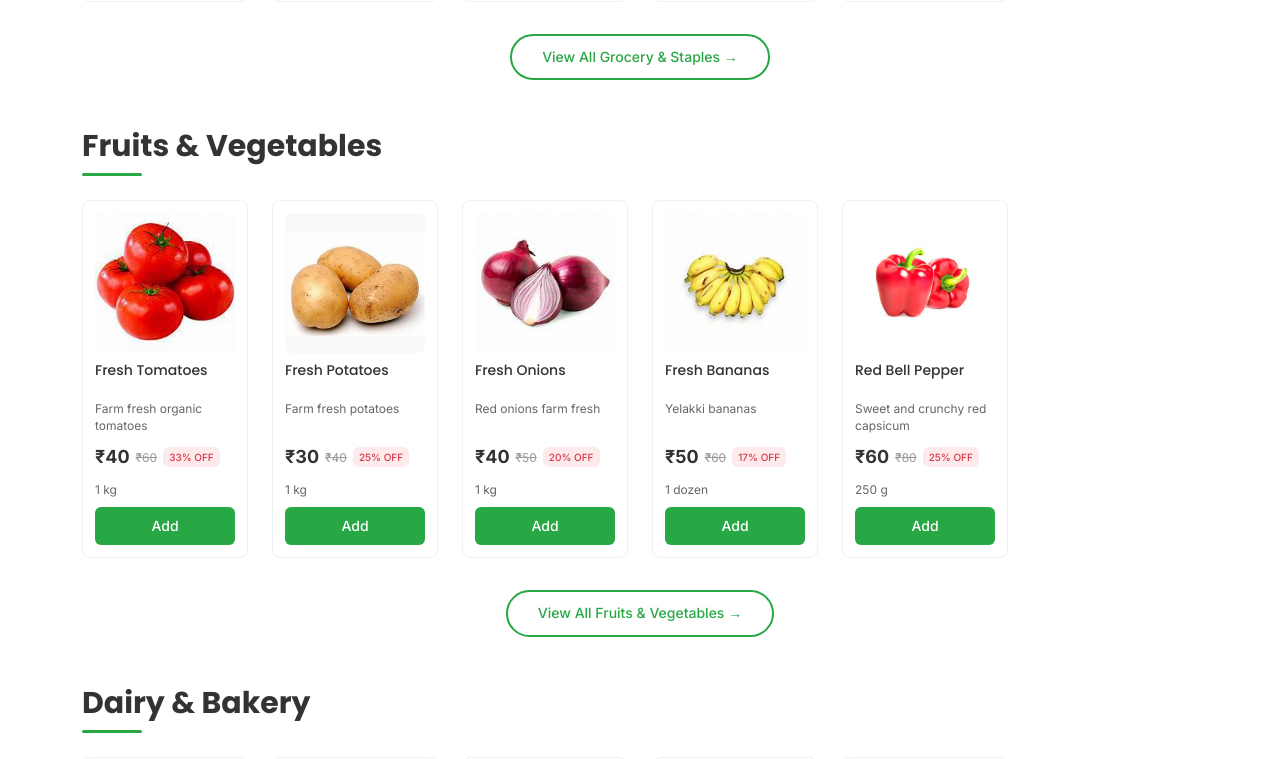
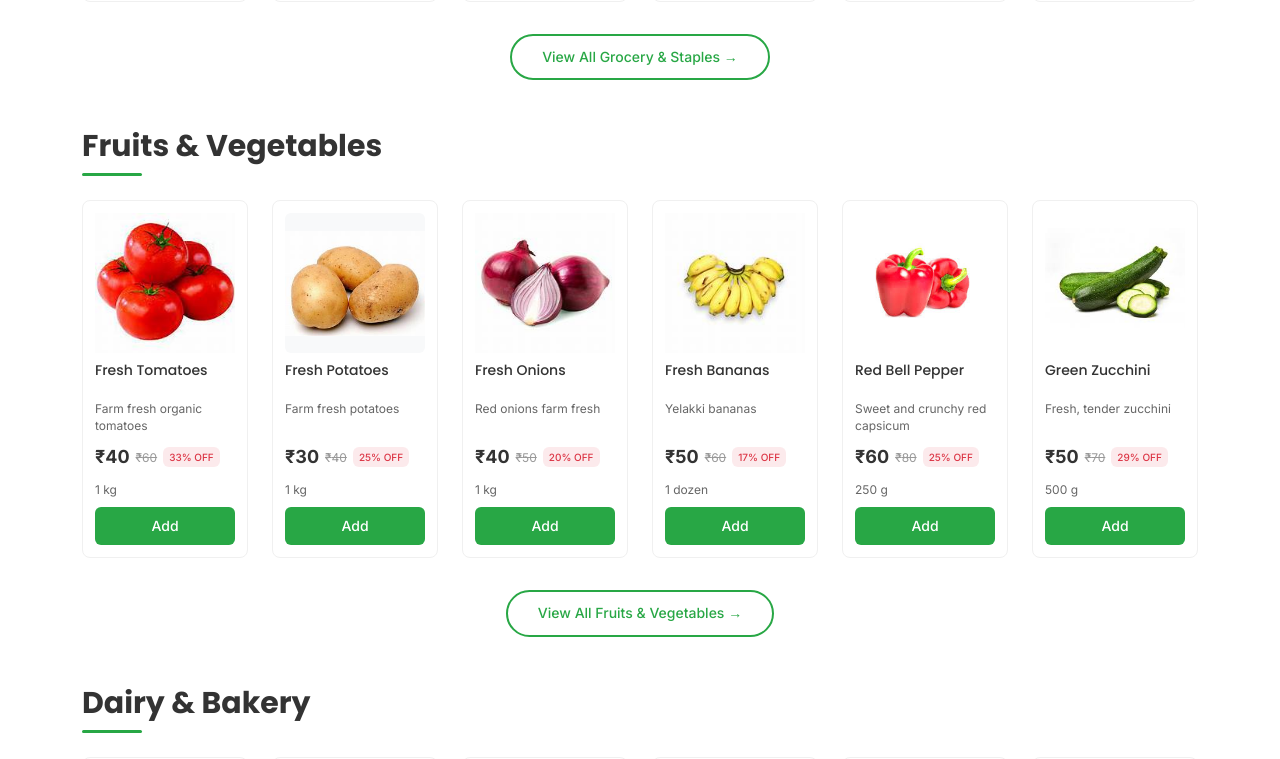
Before and after one commit to vyshnavs0003-sys/budgetbasket-pro-v2, a React (Vite) app: page / in a window 1280 px wide. Shown: the part 1855-2614 px from the top of the page. Built offline with nearby package versions, Linux system fonts and the light colour scheme.

Commit message:
fix: fixed limited product card issue in home page

```diff
--- a/src/App.jsx
+++ b/src/App.jsx
@@ -7,7 +7,6 @@ import About from './pages/About';
 import Category from './pages/Category';
 import Contact from './pages/Contact';
 import Feedback from './pages/Feedback';
-import MonthlyPlanner from './pages/MonthlyPlanner';
 import MyOrders from './pages/MyOrders';
 import MyProfile from './pages/MyProfile';
 import Offers from './pages/Offers';
--- a/src/components/ui/home-ui/HeroBanner.jsx
+++ b/src/components/ui/home-ui/HeroBanner.jsx
@@ -1,13 +1,20 @@
-import { Link } from 'react-router-dom';
+import { Link, useNavigate } from 'react-router-dom';
 import { FaClock, FaBoxOpen, FaTags } from 'react-icons/fa';
 import './HeroBanner.css';
 import heroMan from '../../../assets/images/hero-man-01.png';
 
 const HeroBanner = () => {
+  const navigate = useNavigate();
+
+  const handleShopNow = () => {
+    navigate('/category/grocery-and-staples');
+  };
+
   return (
     <section className="hero-banner">
       <div className="app-container">
         <div className="hero-banner-wrapper">
+
           {/* Left Content */}
           <div className="hero-content">
             <h1 className="hero-title">
@@ -20,9 +27,12 @@ const HeroBanner = () => {
             </p>
 
             <div className="hero-actions">
-              <Link to="/category" className="hero-btn hero-btn-primary">
+              <button
+                className="hero-btn hero-btn-primary"
+                onClick={handleShopNow}
+              >
                 Shop Now
-              </Link>
+              </button>
 
               <Link to="/offers" className="hero-btn hero-btn-secondary">
                 View Offers
@@ -49,13 +59,13 @@ const HeroBanner = () => {
 
           {/* Right Image */}
           <div className="hero-image-section">
-
             <img
               src={heroMan}
               alt="Fresh grocery delivery"
               className="hero-main-image"
             />
           </div>
+
         </div>
       </div>
     </section>
--- a/src/pages/Home.jsx
+++ b/src/pages/Home.jsx
@@ -23,55 +23,23 @@ const Home = () => {
   const navigate = useNavigate();
 
   const categories = [
-    {
-      name: 'Grocery & Staples',
-      categoryId: 'grocery-and-staples',
-      image: groceryImg,
-    },
-    {
-      name: 'Fruits & Vegetables',
-      categoryId: 'fruits-and-vegetables',
-      image: fruitsImg,
-    },
-    {
-      name: 'Dairy & Bakery',
-      categoryId: 'dairy-and-bakery',
-      image: dairyImg,
-    },
-    {
-      name: 'Snacks & Branded Food',
-      categoryId: 'snacks-and-branded-food',
-      image: snacksImg,
-    },
-    {
-      name: 'Drinks & Beverages',
-      categoryId: 'drinks-and-beverages',
-      image: drinksImg,
-    },
-    {
-      name: 'Home Care',
-      categoryId: 'home-care',
-      image: homeCareImg,
-    },
-    {
-      name: 'Personal Care',
-      categoryId: 'personal-care',
-      image: personalCareImg,
-    },
-    {
-      name: 'Baby Care',
-      categoryId: 'baby-care',
-      image: babyCareImg,
-    },
+    { name: 'Grocery & Staples', categoryId: 'grocery-and-staples', image: groceryImg },
+    { name: 'Fruits & Vegetables', categoryId: 'fruits-and-vegetables', image: fruitsImg },
+    { name: 'Dairy & Bakery', categoryId: 'dairy-and-bakery', image: dairyImg },
+    { name: 'Snacks & Branded Food', categoryId: 'snacks-and-branded-food', image: snacksImg },
+    { name: 'Drinks & Beverages', categoryId: 'drinks-and-beverages', image: drinksImg },
+    { name: 'Home Care', categoryId: 'home-care', image: homeCareImg },
+    { name: 'Personal Care', categoryId: 'personal-care', image: personalCareImg },
+    { name: 'Baby Care', categoryId: 'baby-care', image: babyCareImg },
   ];
 
   useEffect(() => {
     setProducts(allProducts);
   }, []);
 
-  const getProductsByCategory = (categoryName) => {
-    return products.filter((p) => p.category === categoryName).slice(0, 5);
-  };
+ const getProductsByCategory = (categoryName) => {
+  return products.filter((p) => p.category === categoryName).slice(0, 6);
+};
 
   const getItemCountByCategory = (categoryId) => {
     return products.filter((p) => p.categoryId === categoryId).length;
@@ -135,6 +103,7 @@ const Home = () => {
             <div className="container">
               <h2 className="app-section-title mb-4">{category.name}</h2>
 
+              {/* Only one row */}
               <div className="row">
                 {categoryProducts.map((product) => (
                   <div key={product.id} className="col-lg-2 col-md-3 col-6 mb-3">
```
